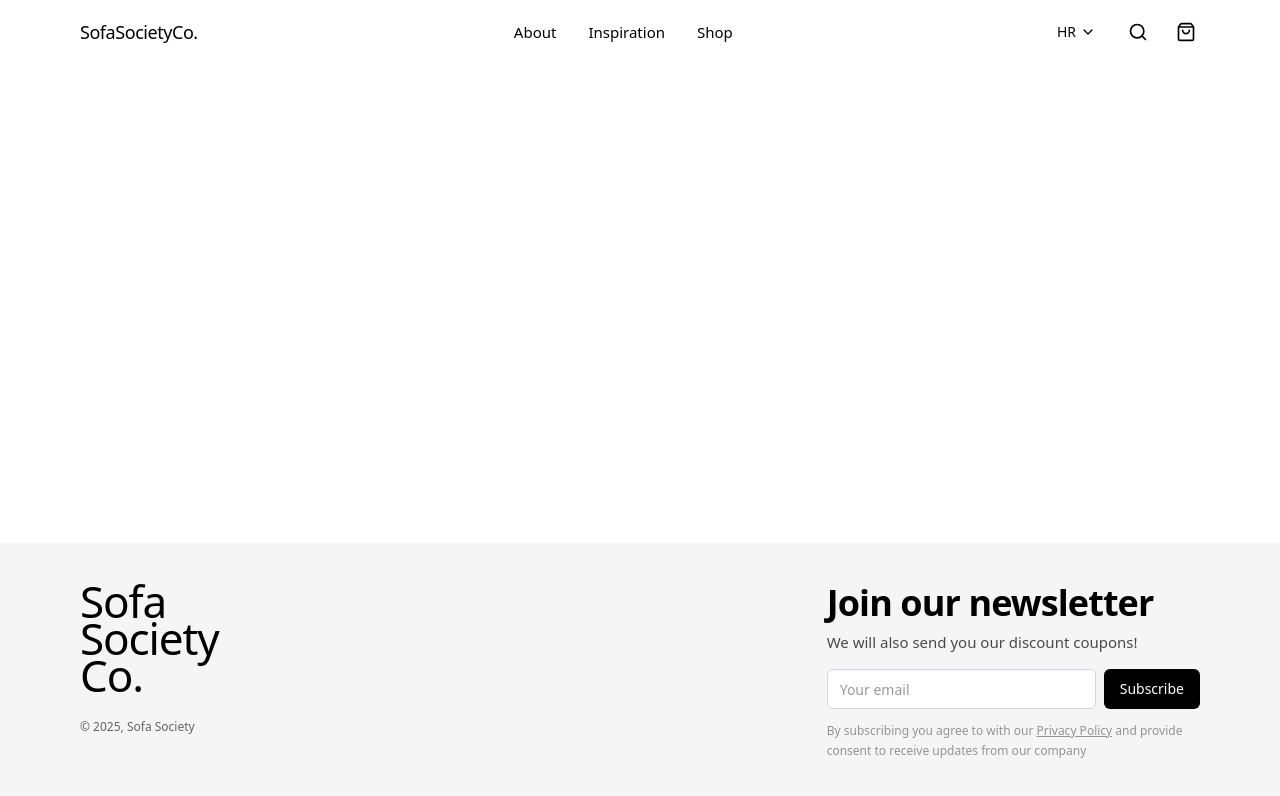
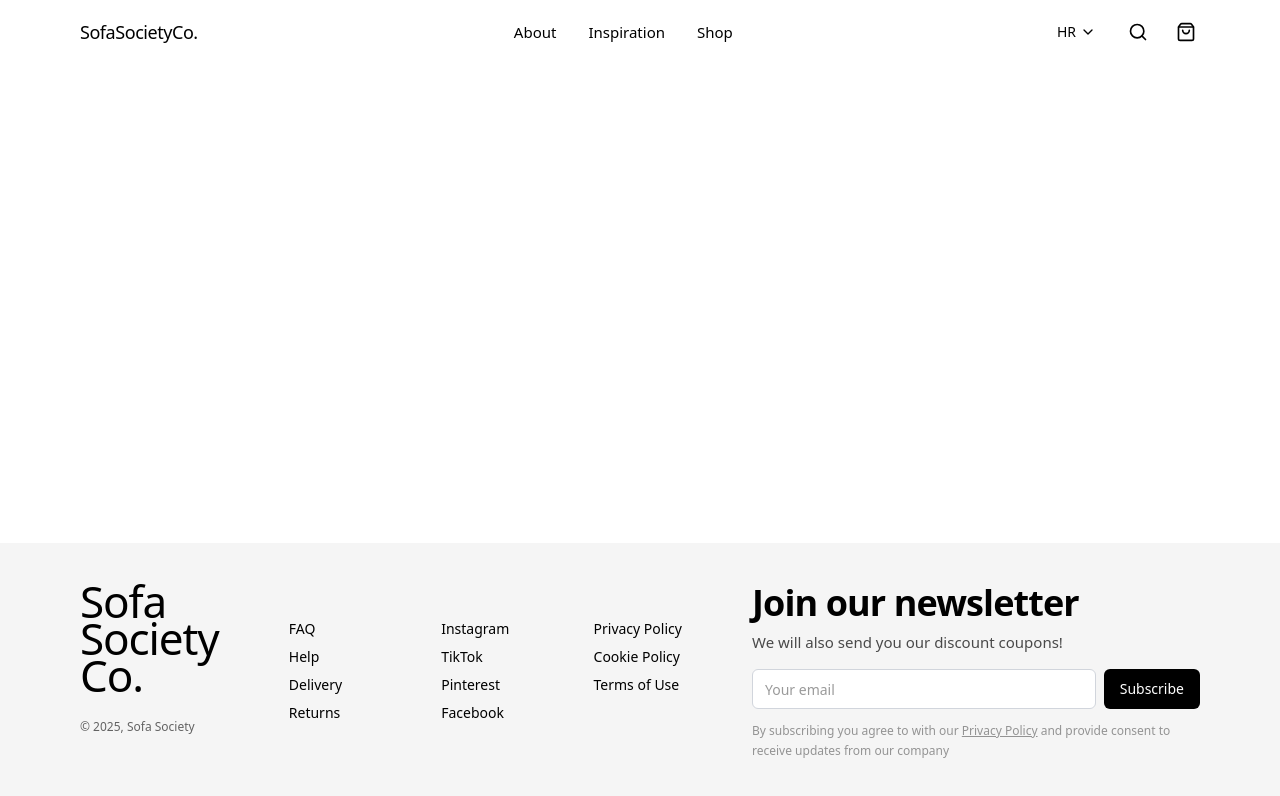
Before and after one commit to Stipe122/Medusa-Fashion-Starter, a Next.js app in the folder apps/nextjs/: page / in a window 1280 px wide. Shown: the top 796 px of the page. Built offline with nearby package versions, Linux system fonts and the light colour scheme.

Commit message:
feat(footer): add links section

```diff
--- a/apps/nextjs/src/components/Footer.tsx
+++ b/apps/nextjs/src/components/Footer.tsx
@@ -1,12 +1,36 @@
 'use client'
 
 export default function Footer() {
+
+    const linkGroups: { label: string; href: string }[][] = [
+
+        [
+            { label: "FAQ", href: "/faq" },
+            { label: "Help", href: "/help" },
+            { label: "Delivery", href: "/delivery" },
+            { label: "Returns", href: "/returns" },
+        ],
+
+        [
+            { label: "Instagram", href: "#" },
+            { label: "TikTok", href: "#" },
+            { label: "Pinterest", href: "#" },
+            { label: "Facebook", href: "#" },
+        ],
+
+        [
+            { label: "Privacy Policy", href: "/privacy" },
+            { label: "Cookie Policy", href: "/cookies" },
+            { label: "Terms of Use", href: "/terms" },
+        ],
+    ];
+
     return (
         <footer className="bg-[#f5f5f5]">
             <div className="mx-auto max-w-[1440px] px-4 sm:px-6 lg:px-10 xl:px-20 py-10">
                 <div className="flex flex-col md:flex-row gap-8">
 
-                    <section className="order-2 md:order-none md:basis-1/3">
+                    <section className="order-2 md:order-none flex flex-col">
                         <div className="text-[36px] md:text-[44px] leading-tight tracking-tight !leading-[0.85]">
                             <div>Sofa</div>
                             <div>Society</div>
@@ -16,7 +40,23 @@ export default function Footer() {
                         <p className="mt-6 text-xs text-black/60">© {new Date().getFullYear()}, Sofa Society</p>
                     </section>
 
-                    <section className="order-1 md:order-none md:basis-1/3 md:ml-auto">
+                    <section className="order-3 md:order-none flex flex-col md:flex-row items-center mx-auto">
+                        <div className="grid grid-cols-3 gap-x-12 md:gap-x-16 text-sm">
+                            {linkGroups.map((group, i) => (
+                                <ul key={i} className="space-y-2">
+                                    {group.map((item) => (
+                                        <li key={item.label}>
+                                            <a href={item.href} className="hover:underline">
+                                                {item.label}
+                                            </a>
+                                        </li>
+                                    ))}
+                                </ul>
+                            ))}
+                        </div>
+                    </section>
+
+                    <section className="order-1 md:order-none flex flex-col">
                         <h3 className="text-3xl md:text-4xl font-semibold tracking-tight">
                             Join our newsletter
                         </h3>
```
